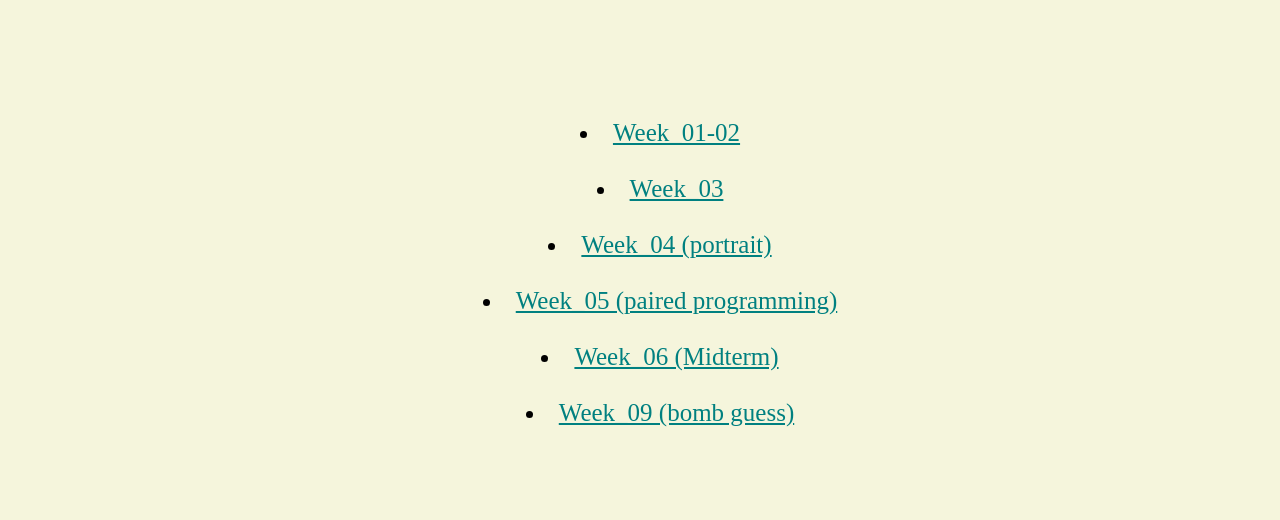
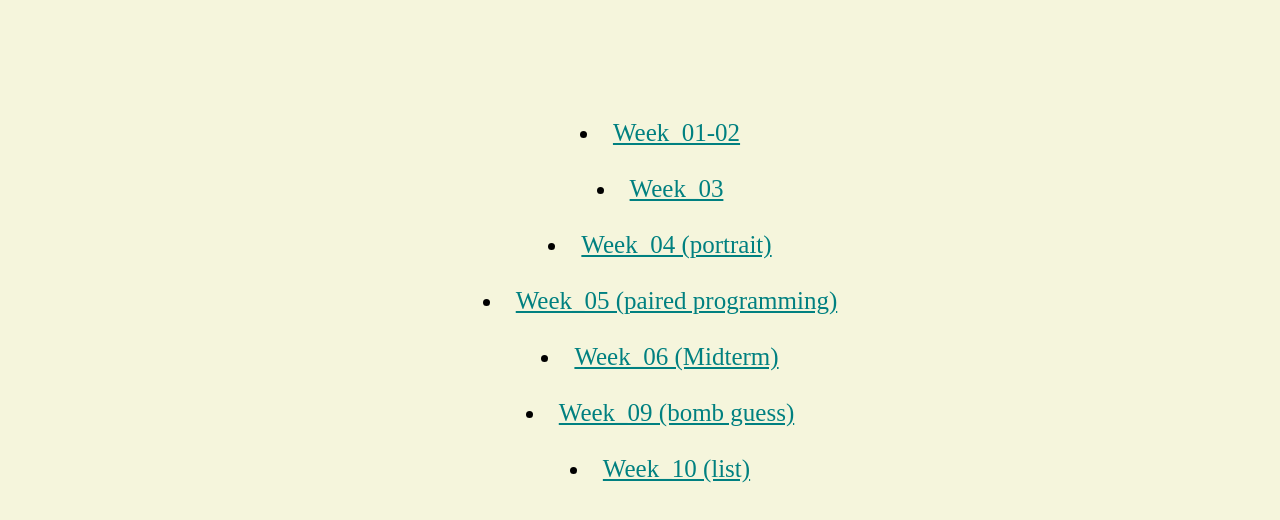
Before and after one commit to Joshuapro/Joshuapro.github.io, a plain HTML site: page index.html in a window 1280 px wide. Shown: the part 140-660 px from the top of the page. Drawn offline with Linux system fonts and the light colour scheme.

Commit message:
response

```diff
--- a/index.html
+++ b/index.html
@@ -47,6 +47,12 @@
                 Week_09 (bomb guess)
             </a>
         </li>
+        <br>
+        <li>
+            <a href = "week10/index.html" style = "color:teal">
+                Week_10 (list)
+            </a>
+        </li>
     </ul>
 
 </body>
```
